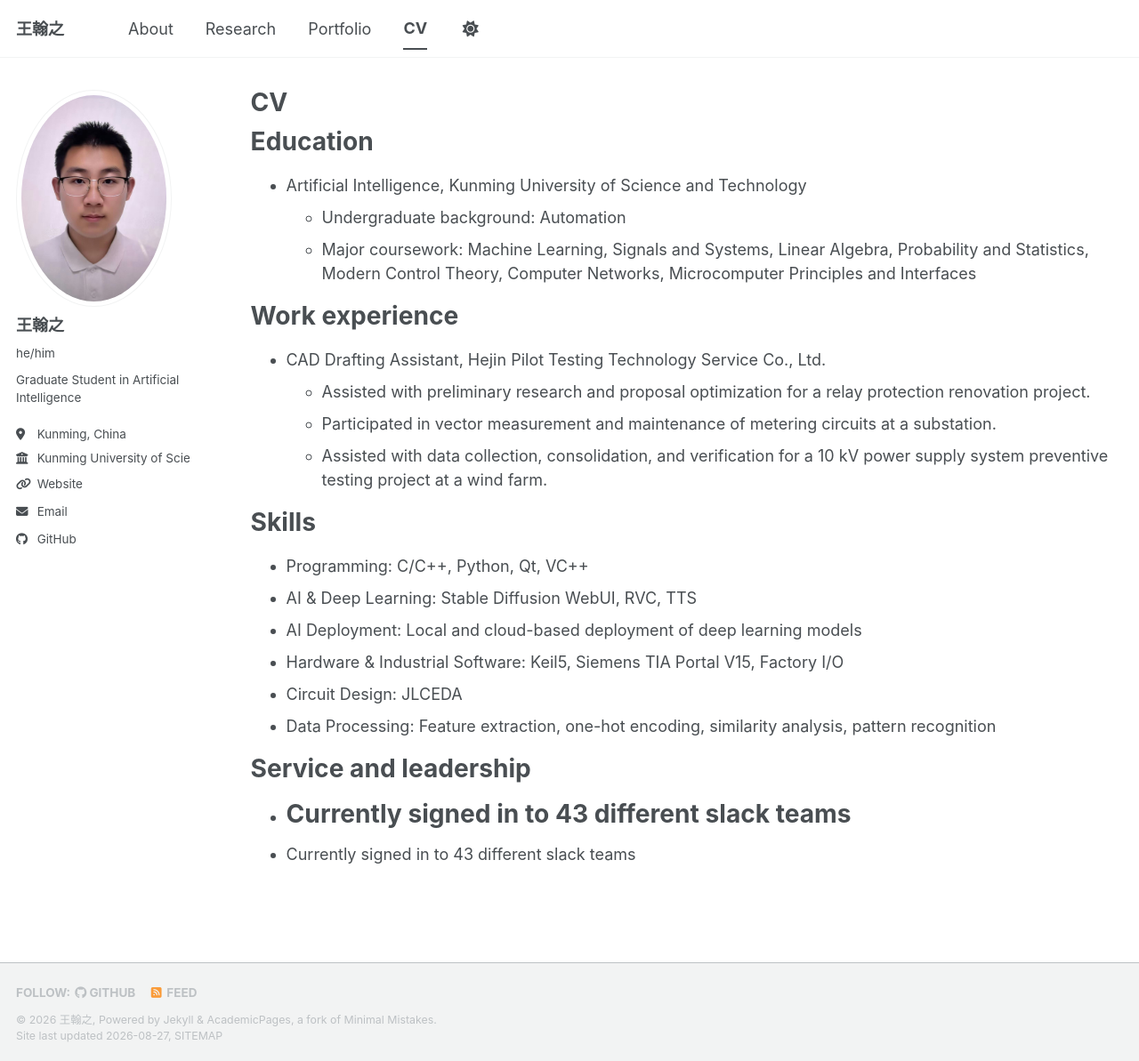
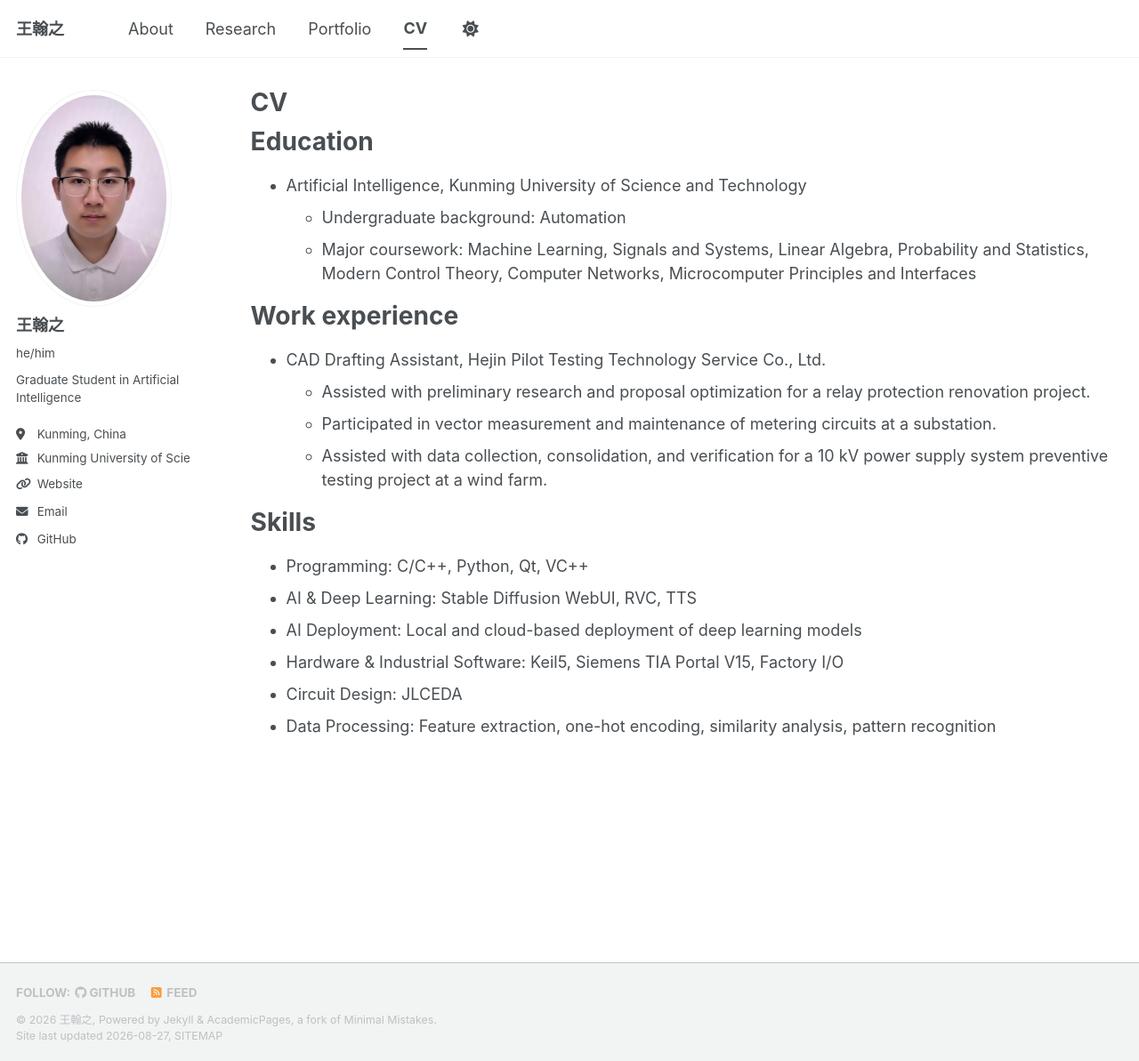
Before and after one commit to 751387665/751387665.github.io, a Jekyll site: the page built from _pages/cv.md, in a window 1280 px wide and 1193 px high. Shown: the whole window at 89% size. Built offline with Jekyll 4.4.1, drawn with Linux system fonts in a browser that asks for light colours; a style sheet for code colours, icons or effects is not loaded.

Commit message:
Update cv.md

```diff
--- a/_pages/cv.md
+++ b/_pages/cv.md
@@ -30,9 +30,3 @@ Skills
 * Hardware & Industrial Software: Keil5, Siemens TIA Portal V15, Factory I/O
 * Circuit Design: JLCEDA
 * Data Processing: Feature extraction, one-hot encoding, similarity analysis, pattern recognition
-
-Service and leadership
-======
-* Currently signed in to 43 different slack teams
-======
-* Currently signed in to 43 different slack teams
```
